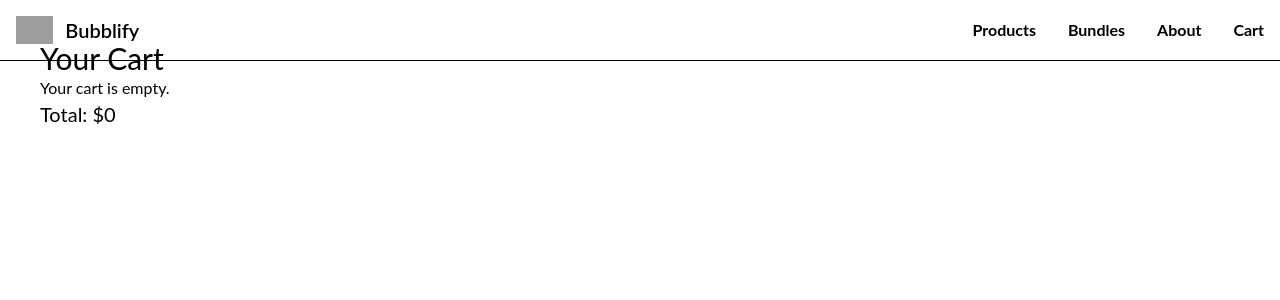
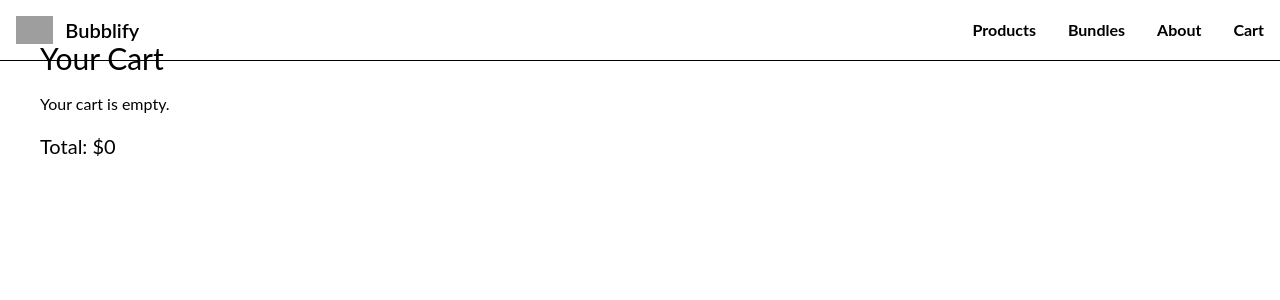
Before and after one commit to herdisheida/Bubblify, a Next.js app in the folder my-app/: page /cart in a window 1280 px wide. Shown: the top 300 px of the page. Built offline with nearby package versions, Linux system fonts and the light colour scheme; grey boxes are pictures that could not be loaded.

Commit message:
fixing spacing

```diff
--- a/my-app/app/cart/page.tsx
+++ b/my-app/app/cart/page.tsx
@@ -22,7 +22,7 @@ export default function CartPage() {
     <div className="p-10">
       <h1 className="text-3xl mb-6">Your Cart</h1>
 
-      {cart.length === 0 && <p>Your cart is empty.</p>}
+      {cart.length === 0 && <p className="py-4">Your cart is empty.</p>}
 
       {/* list cart items*/}
       {cart.map((item) => (
```
